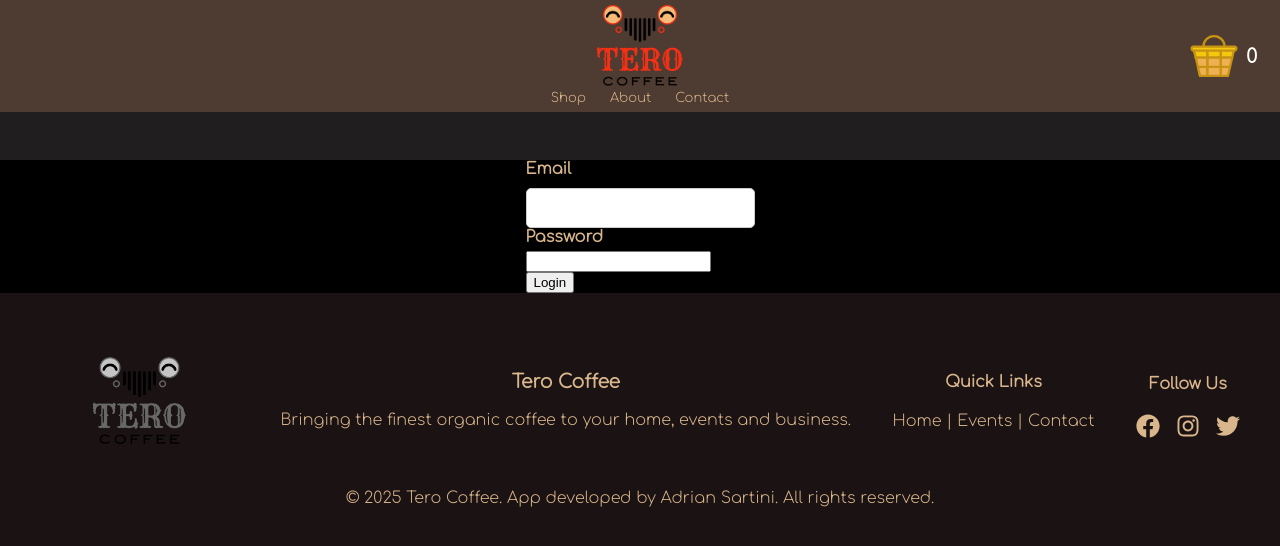
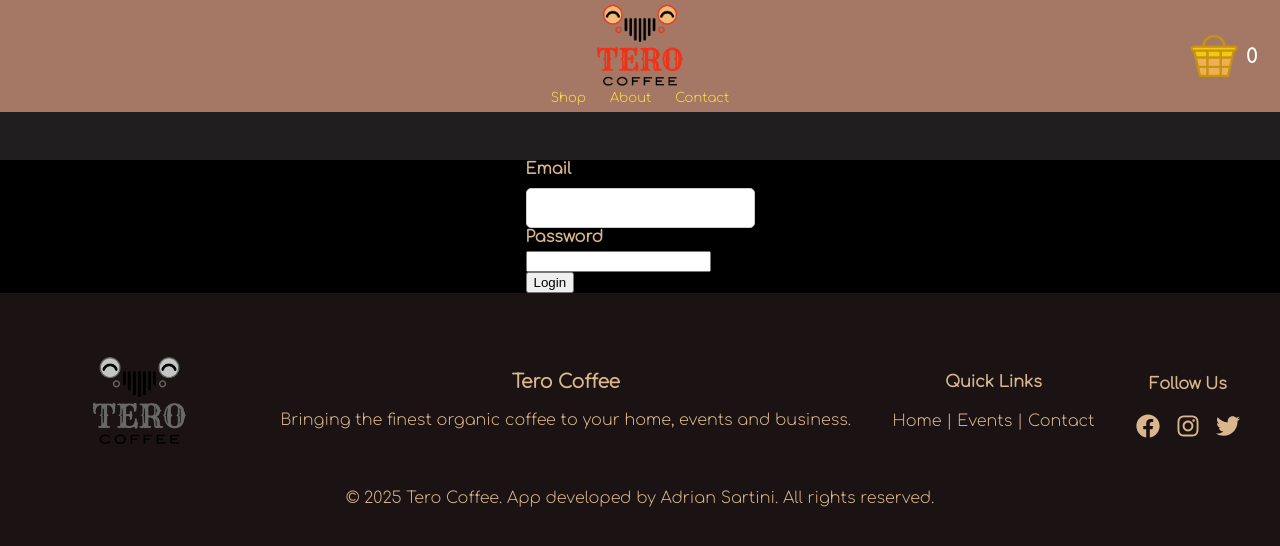
Before and after one commit to dasartini/Ecommerce-front-end, a React (Vite) app: page /login in a window 1280 px wide. Shown: the top 546 px of the page. Built offline with nearby package versions, Linux system fonts and the light colour scheme; no server answers.

Commit message:
experimenting with designs

```diff
--- a/src/styles/HeaderStyle.css
+++ b/src/styles/HeaderStyle.css
@@ -11,7 +11,7 @@
   }
 
   header {
-    background-color: #4E3B31;
+    background-color: #a47864;
     height: 7rem;
     z-index: 100;
     position: fixed;
@@ -43,7 +43,7 @@
     cursor: pointer;
    font-weight: lighter;
    font-size: small;
-  color: #D9B68C;
+  color: #FFDD44;
 
   }
 
```
